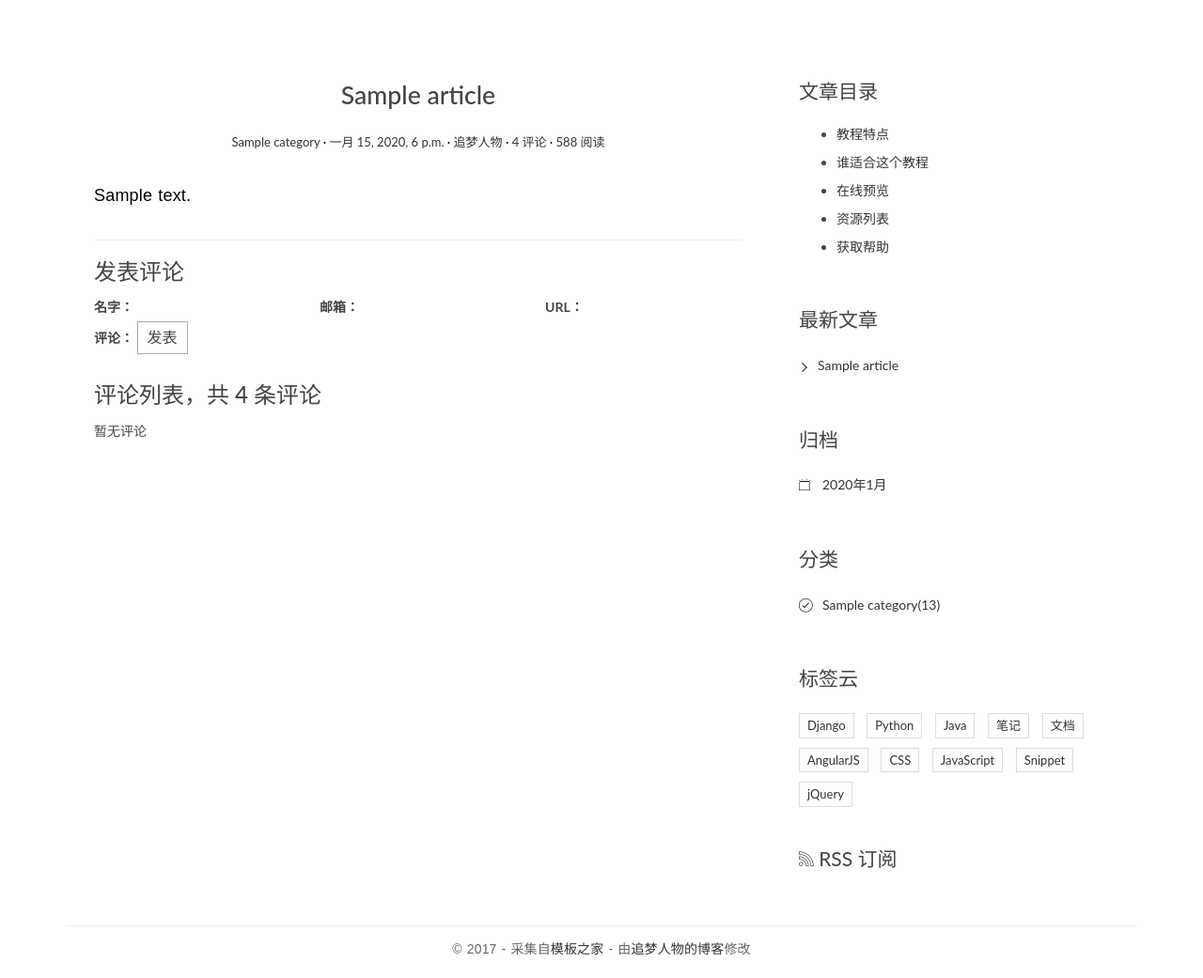
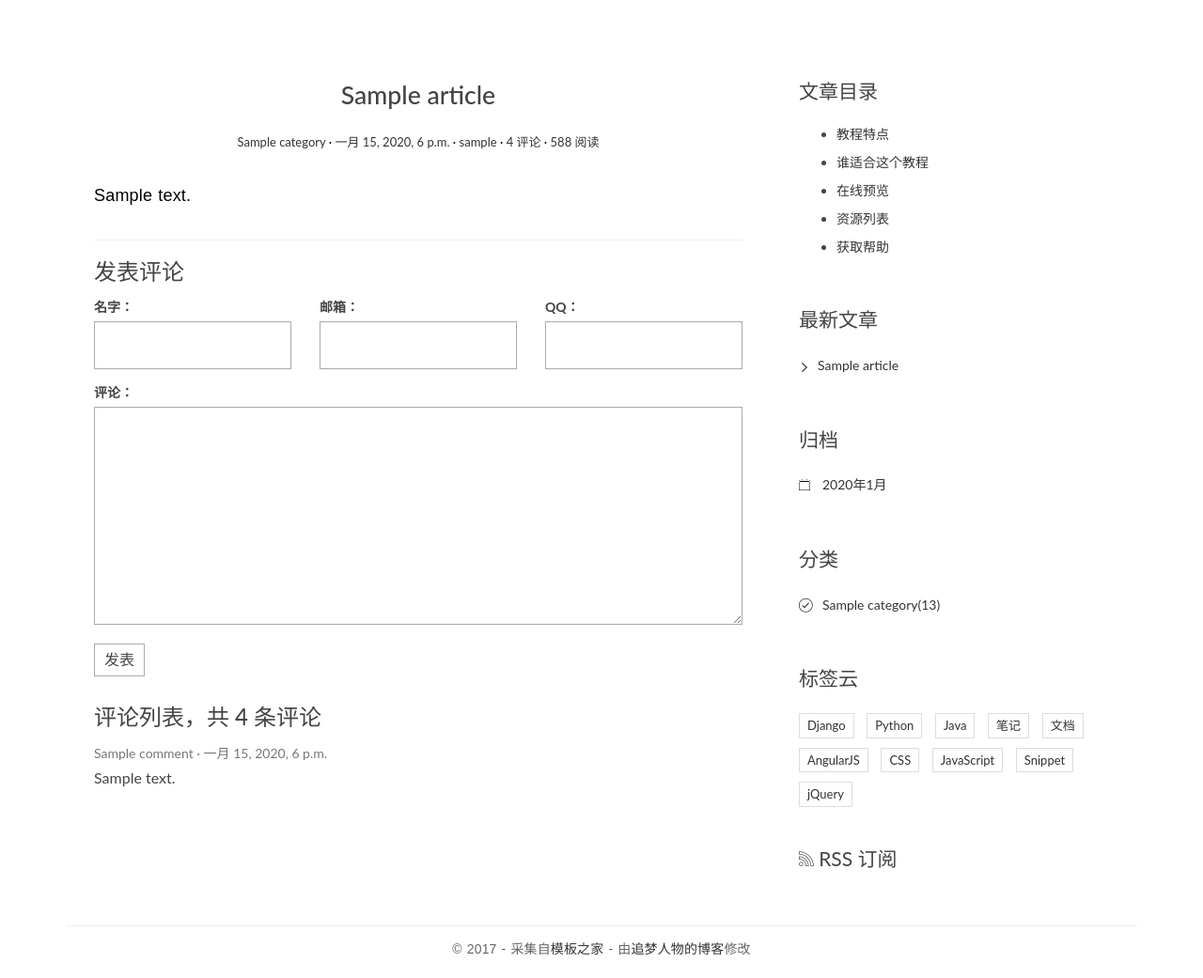
Before and after one commit to AndyQiao/django_blog_andy, a Django app: page /article/1/ in a window 1280 px wide. Shown: the part 91-1132 px from the top of the page at 94% size. Run offline with Django 3.2, Linux system fonts and the light colour scheme; tables that the repository leaves empty hold one stand-in row (values such as "Sample post"); some libraries are stand-ins or nearby versions.

Commit message:
评论功能

```diff
--- a/blog_project/blog_andy/views.py
+++ b/blog_project/blog_andy/views.py
@@ -1,8 +1,9 @@
 import markdown
 from django.shortcuts import render, get_object_or_404
+from comments.forms import CommentForm
 from .models import Category, Tag, Article
 from django.contrib.auth.models import User
-from comments.forms import CommentForm
+
 
 # Create your views here.
 
@@ -48,9 +49,7 @@ def detail(request, pk):
         'comment_list':comment_list
     }
 
-    return render(request, 'blog_andy/detail.html', context = {
-        'post':article
-    })
+    return render(request, 'blog_andy/detail.html', context = context)
 
 def archives(request, year, month):
     articles = Article.objects.filter(
--- a/blog_project/blog_project/urls.py
+++ b/blog_project/blog_project/urls.py
@@ -20,6 +20,8 @@ from django.contrib import admin
 
 urlpatterns = [
     url(r'^admin/', admin.site.urls),
+    #url(r'', include('blog_andy.urls'), namespace='blog_andy'),
+    #url(r'', include('comments.urls'), namespace='comments'),
     url(r'', include('blog_andy.urls')),
     url(r'', include('comments.urls')),
 ]
--- a/blog_project/comments/models.py
+++ b/blog_project/comments/models.py
@@ -6,11 +6,11 @@ from blog_andy.models import Article
 class Comment(models.Model):
     name = models.CharField(max_length=128)
     email = models.EmailField(max_length=256)
-    qq = models.CharField(max_length = 128, blank=True)
+    qq = models.CharField(max_length = 128)
     text = models.TextField()
-    created_time = models.DateTimeField()
+    created_time = models.DateTimeField(auto_now_add=True)
 
-    article = models.ForeignKey(Article)
+    article = models.ForeignKey(Article, on_delete=models.CASCADE)
 
     def __str__(selft):
         return '{' + self.text + '}@' + name
--- a/blog_project/comments/views.py
+++ b/blog_project/comments/views.py
@@ -28,7 +28,7 @@ def post_comment(request, post_pk):
             comment = form.save(commit=False)
 
             # 将评论和被评论的文章关联起来。
-            comment.post = post
+            comment.article = post
 
             # 最终将评论数据保存进数据库，调用模型实例的 save 方法
             comment.save()
@@ -52,6 +52,6 @@ def post_comment(request, post_pk):
                        'form': form,
                        'comment_list': comment_list
                        }
-            return render(request, 'blog/detail.html', context=context)
+            return render(request, 'blog_andy/detail.html', context=context)
     # 不是 post 请求，说明用户没有提交数据，重定向到文章详情页。
     return redirect(post)
--- a/blog_project/templates/base.html
+++ b/blog_project/templates/base.html
@@ -86,7 +86,7 @@
                     <ul>
                         {% for post in recent_post_list %}
                         <li>
-                            <a href="#">{{post.title}}</a>
+                            <a href="{% url 'blog_andy:detail' post.pk %}">{{post.title}}</a>
                         </li>
                         {% empty %}
                         暂无文章
--- a/blog_project/templates/blog_andy/detail.html
+++ b/blog_project/templates/blog_andy/detail.html
@@ -12,7 +12,7 @@
                 <span class="post-category"><a href="#">{{ post.category.name }}</a></span>
                 <span class="post-date"><a href="#"><time class="entry-date"
                     datetime="{{post.created_time}}">{{post.created_time}}</time></a></span>
-                <span class="post-author"><a href="#">追梦人物</a></span>
+                <span class="post-author"><a href="#">{{post.author}}</a></span>
                 <span class="comments-link"><a href="#">4 评论</a></span>
                 <span class="views-count"><a href="#">588 阅读</a></span>
             </div>
@@ -38,9 +38,9 @@
                 {{ form.email.errors }}
                 </div>
                 <div class="col-md-4">
-                    <label for="{{ form.url.id_for_label }}">URL：</label>
-                    {{ form.url }}
-                    {{ form.url.errors }}
+                <label for="{{ form.qq.id_for_label }}">QQ：</label>
+                {{ form.qq }}
+                {{ form.qq.errors }}
                 </div>
                 <div class="col-md-12">
                 <label for="{{ form.text.id_for_label }}">评论：</label>
```
Also changed, not shown: blog_project/blog_andy/migrations/0001_initial.py (deleted), blog_project/blog_andy/migrations/0002_auto_20180523_1607.py (deleted), blog_project/blog_andy/migrations/__init__.py (deleted), 1 other file. Lines whose indentation alone changed are shown as unchanged.
